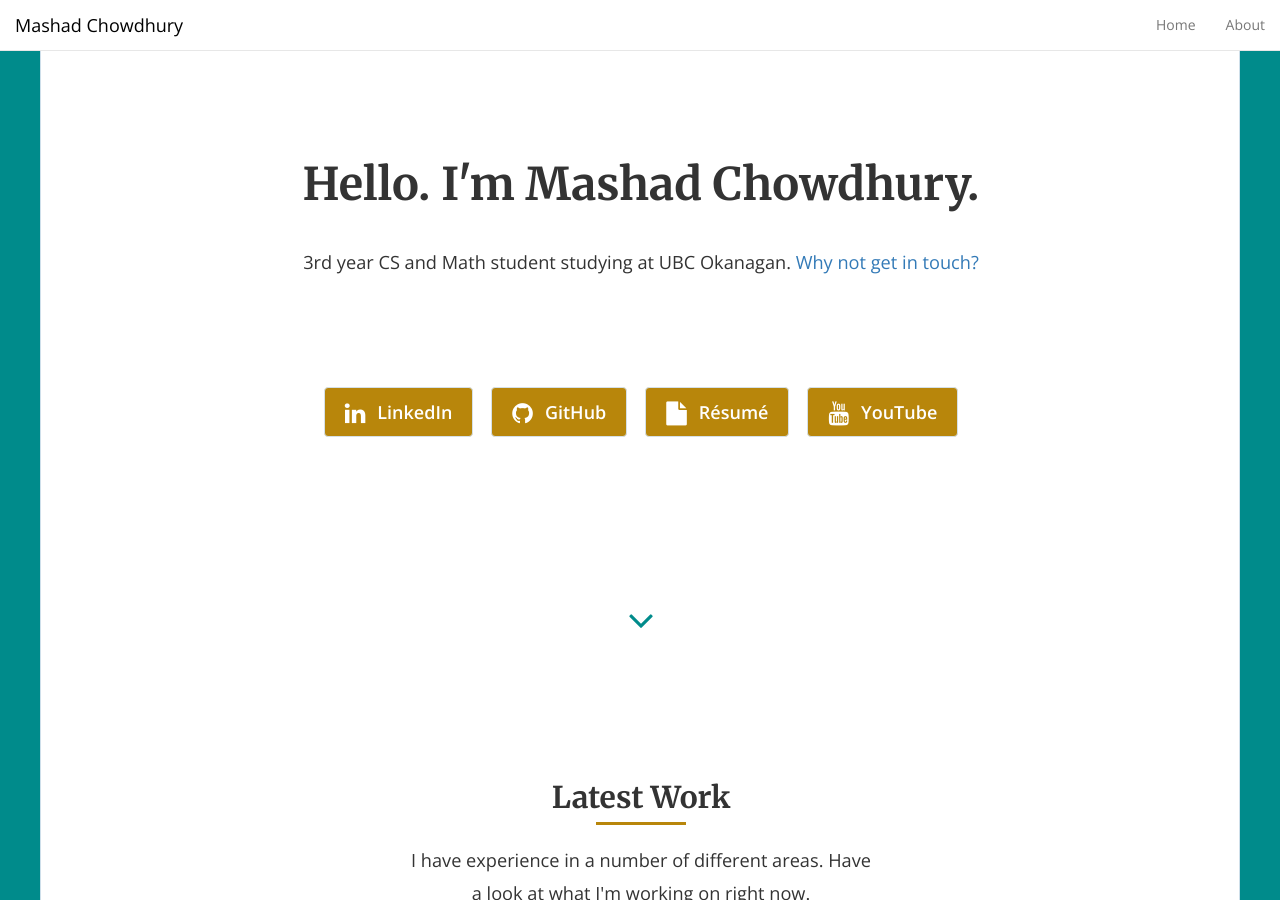
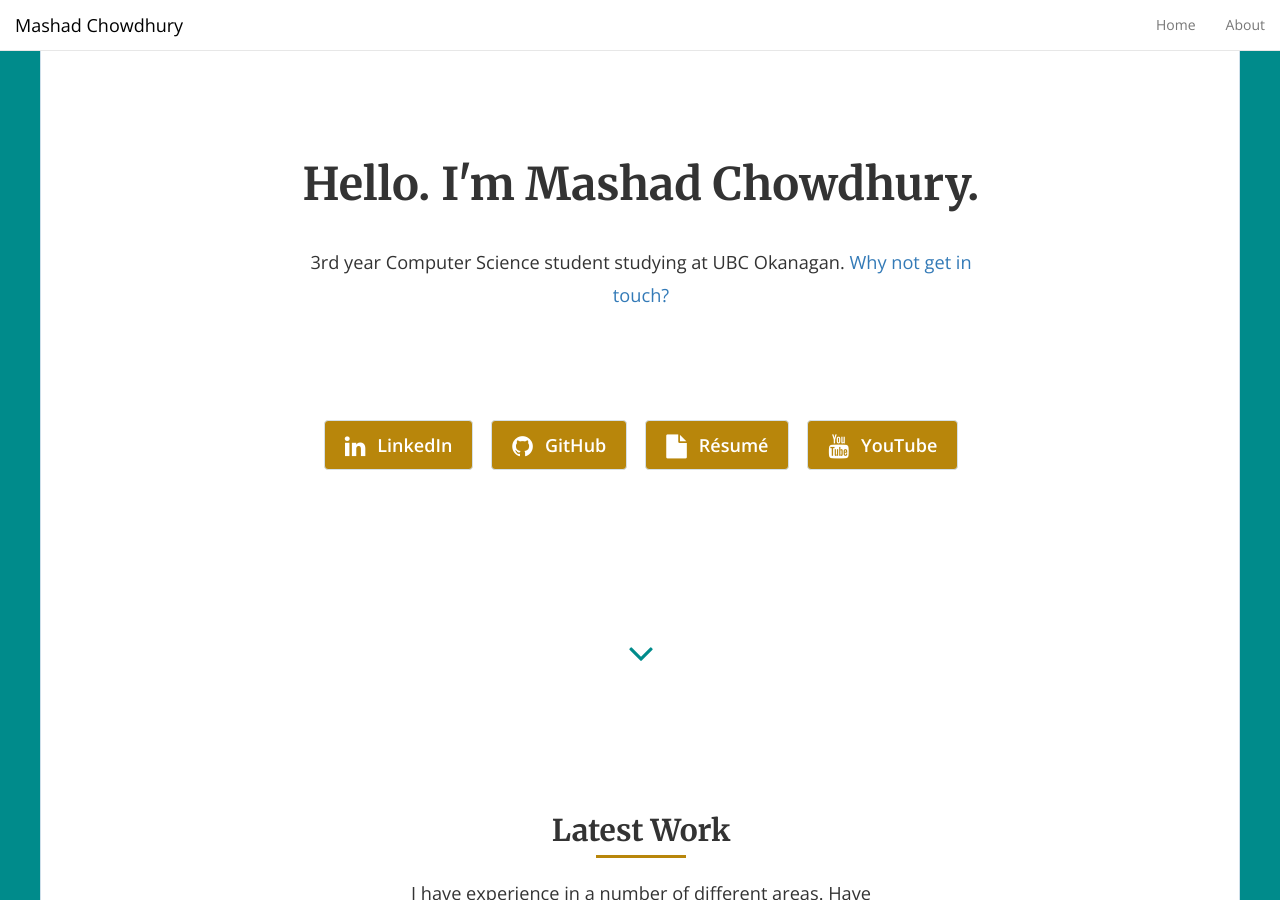
Before and after one commit to mashadchowdhury/mashadchowdhury.github.io, a Jekyll site: the page built from index.html, in a window 1280 px wide and 900 px high. Built offline with Jekyll 4.4.1, drawn with Linux system fonts in a browser that asks for light colours; nearby versions of some CDN libraries; the list of posts is cut into pages by our own code.

Commit message:
Update global.yml

```diff
--- a/_data/global.yml
+++ b/_data/global.yml
@@ -1,6 +1,6 @@
 # Site Settings
 title: "Hello. I'm Mashad Chowdhury."
-description: "3rd year CS and Math student studying at UBC Okanagan."
+description: "3rd year Computer Science student studying at UBC Okanagan."
 url: 'https://mashadchowdhury.github.io/' # the base hostname & protocol for your site
 nav: "true"
 footer_text: '© 2021 Mashad Chowdhury'
```
